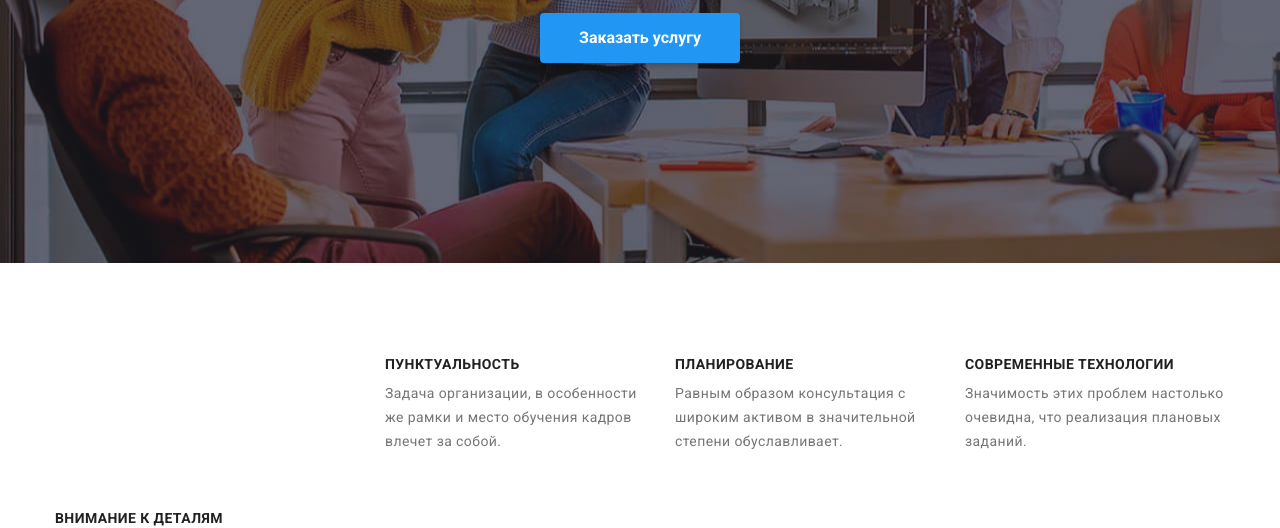
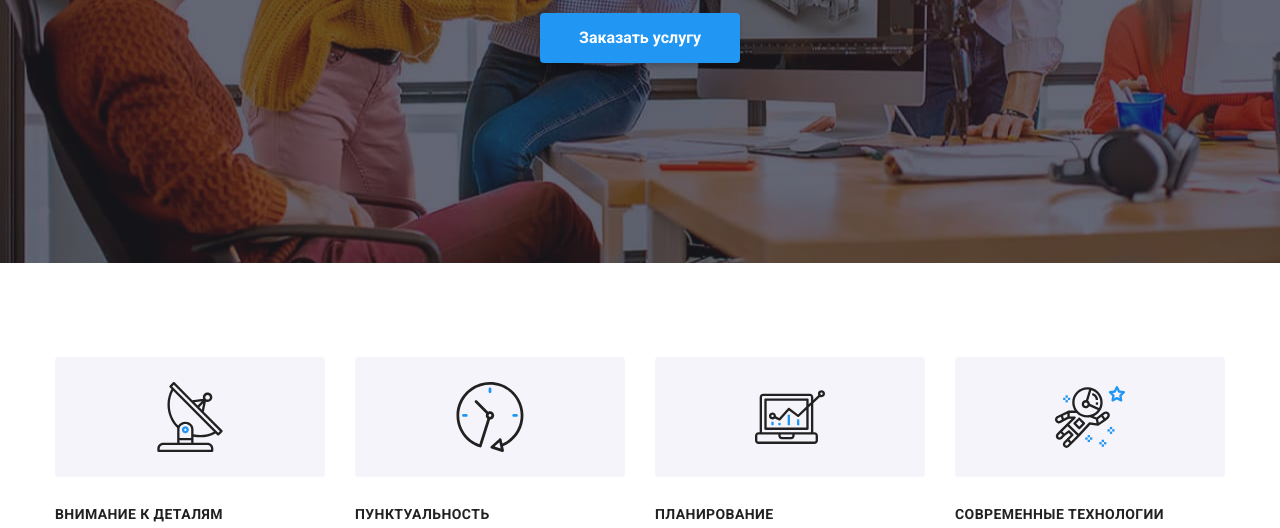
Before and after one commit to Tanya-Meleshko/goit-markup-hw-04, a plain HTML site: page index.html in a window 1280 px wide. Shown: the part 433-961 px from the top of the page. Drawn offline with nearby package versions, Linux system fonts and the light colour scheme.

Commit message:
Создает список иконок в секции Features

```diff
--- a/css/styles.css
+++ b/css/styles.css
@@ -240,6 +240,27 @@ color: var(--color-light);
     flex-basis: calc((100% - 120px) / 4);
 }
 
+.features-icon-list {
+    display: flex;
+    justify-content: center;
+
+    margin-bottom: 30px;
+}
+
+.features-icon-item:not(:last-child) {
+    margin-right: 30px;
+}
+
+.features-card{
+    display: flex;
+    align-items: center;
+    justify-content: center;
+    width: 270px;
+    height: 120px;
+    background: var(--background-light);
+    border-radius: 4px;
+    }
+
 /*=============================/FEATURES=====================*/
 
 /*=============================ACTIVITY=====================*/
--- a/index.html
+++ b/index.html
@@ -16,7 +16,8 @@
 </head>
 <body>
 
-    <!--HEADER-->
+            <!----------------------HEADER---------------------->
+
     <header class="page-header">
     <div class="container page-header-container">
         <nav class="navigation">
@@ -36,7 +37,8 @@
 
     <main>
 
-        <!--HERO-->
+            <!-----------------------HERO---------------------->
+
 <section class="order">
 <div class="container">
     <h1 class="order-title">Эффективные решения <br> для вашего бизнеса</h1>
@@ -44,17 +46,44 @@
 </div>
 </section>
 
-        <!--FEATURES-->
+            <!------------------FEATURES------------------------>
+
 <section class="features section">
 <div class="container">
     <h2 class="visually-hidden">Преимущества</h2>
+    <ul class="features-icon-list list">
+        <li class="features-icon-item">
+            <p href="" class="features-card">
+                <svg class="features-icon" width="70" height="70">
+                    <use href="./images/icons.svg#icon-antenna"></use>
+                </svg>
+            </p>
+        </li>
+        <li class="features-icon-item">
+            <p href="" class="features-card">
+                <svg class="features-icon" width="70" height="70">
+                    <use href="./images/icons.svg#icon-clock"></use>
+                </svg>
+            </p>
+        </li>
+        <li class="features-icon-item">
+            <p href="" class="features-card">
+                <svg class="features-icon" width="70" height="70">
+                    <use href="./images/icons.svg#icon-diagram"></use>
+                </svg>
+            </p>
+        </li>
+        <li class="features-icon-item">
+            <p href="" class="features-card">
+                <svg class="features-icon" width="70" height="70">
+                    <use href="./images/icons.svg#icon-astronaut"></use>
+                </svg>
+            </p>
+        </li>
+    </ul>
+
     <ul class="list features-list">
         <li class="features-list-item">
-            <a href="">
-                <svg>
-                    <use></use>
-                </svg>
-            </a>
             <h3 class="features-title-item">Внимание к деталям</h3>
             <p class="features-text">Идейные соображения, а также начало повседневной работы по формированию позиции.</p>
         </li>
@@ -74,7 +103,8 @@
 </div>
 </section>
 
-        <!--ACTIVITY-->
+                    <!--------------------ACTIVITY----------------->
+
 <section class="activity section">
 <div class="container">
     <h2 class="activity-title">Чем мы занимаемся</h2>
@@ -86,7 +116,8 @@
 </div>
 </section>
 
-<!--OUR TEAM-->
+                     <!------------------OUR TEAM------------------>
+
 <section class="our-team section">
 <div class="container">
     <h2 class="our-team-title">Наша команда</h2>
@@ -242,6 +273,9 @@
 
     </main>
 
+                    !------------------FOOTER------------------>
+
+
 <footer class="footer">
 <div class="container">
     <a class="link logo logo-footer" href="#" lang="en">Web<span class="logo-light">Studio</span></a>
```
Lines whose indentation alone changed are shown as unchanged.
